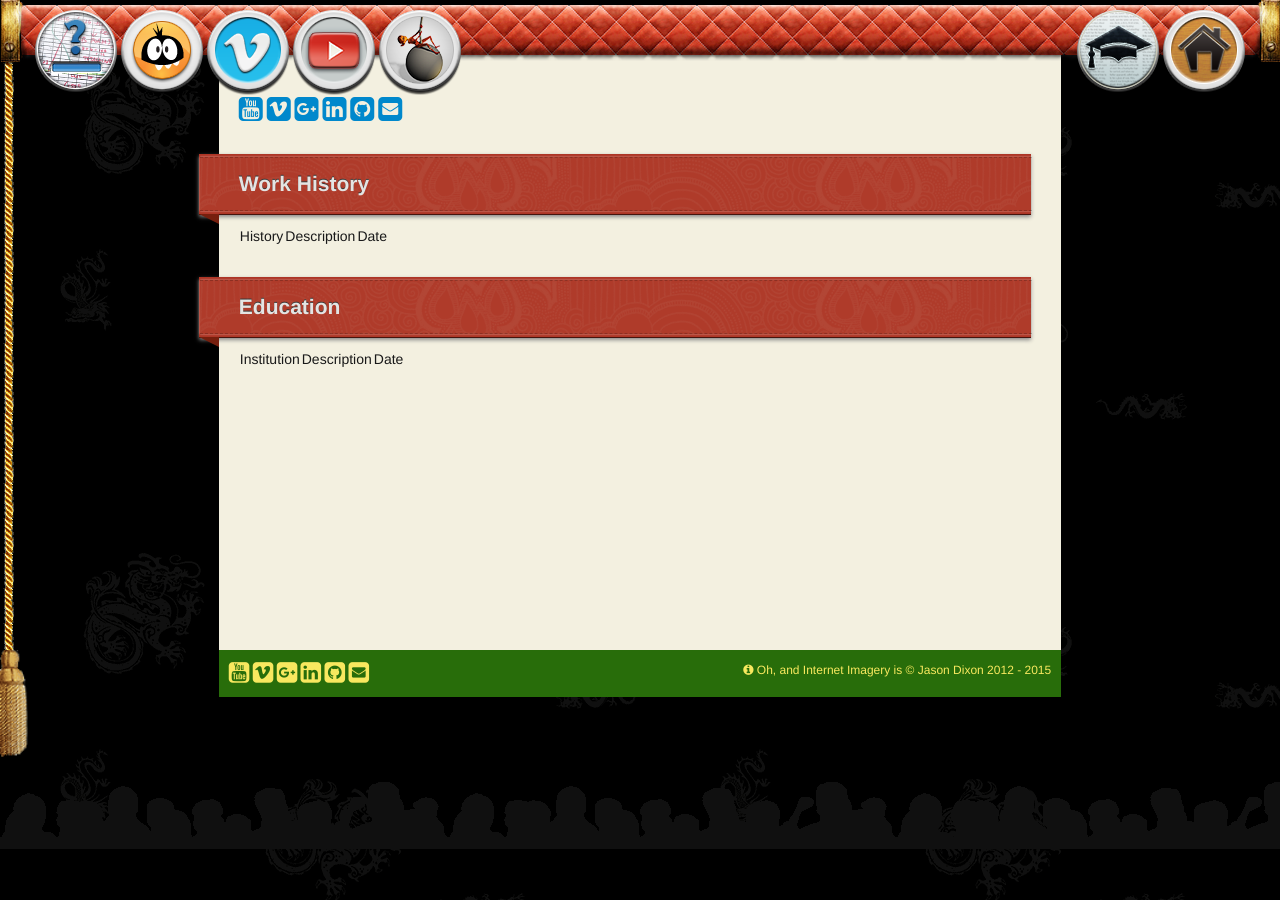
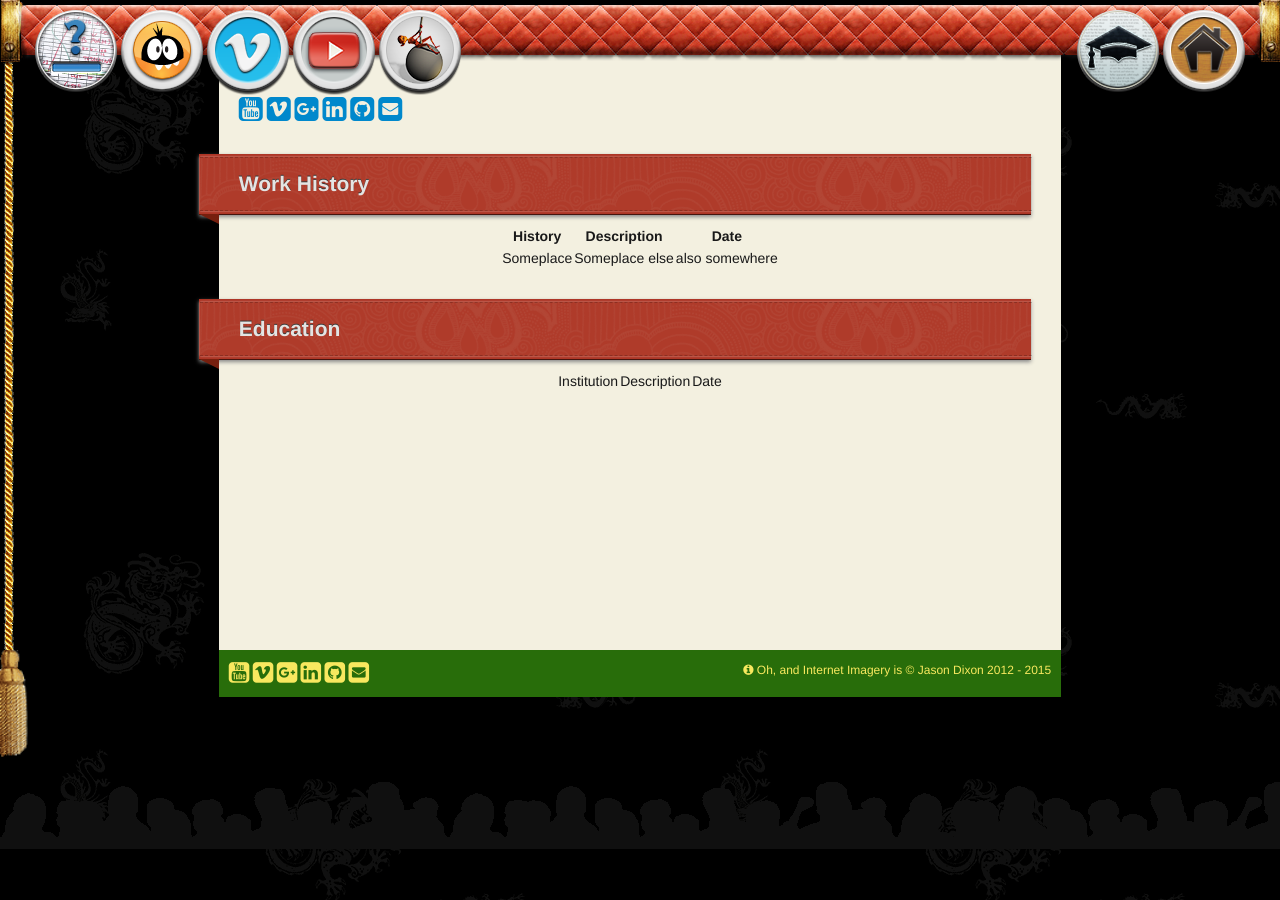
Before and after one commit to internetimagery/internetimagery.github.io, a Jekyll site: the page built from reel/cv.md, in a window 1280 px wide. Built offline with Jekyll 4.4.1, drawn with Linux system fonts in a browser that asks for light colours; nearby versions of some CDN libraries; some web fonts are replaced.

Commit message:
center tables

```diff
--- a/css/common.sass
+++ b/css/common.sass
@@ -124,6 +124,10 @@ ol.reelshots
 		p
 			@extend blockquote
 			float: left
+
+table
+	margin-left: auto
+	margin-right: auto
 
 // ID's
 
--- a/reel/cv.md
+++ b/reel/cv.md
@@ -8,6 +8,8 @@ title: Curriculum Vitae
 ### Work History
 
 History | Description | Date
+--- | --- | ---
+Someplace | Someplace else | also somewhere
 
 
 ### Education
```
